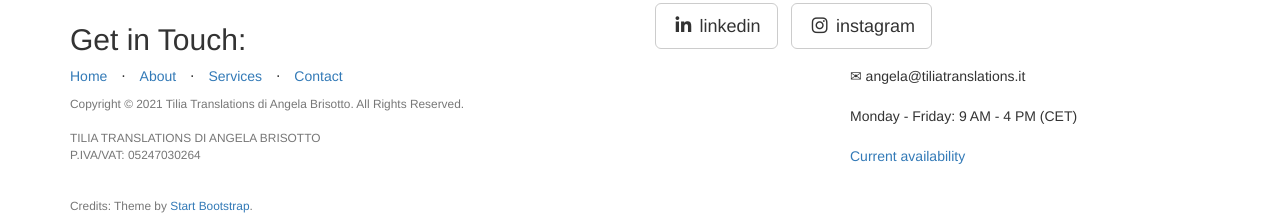
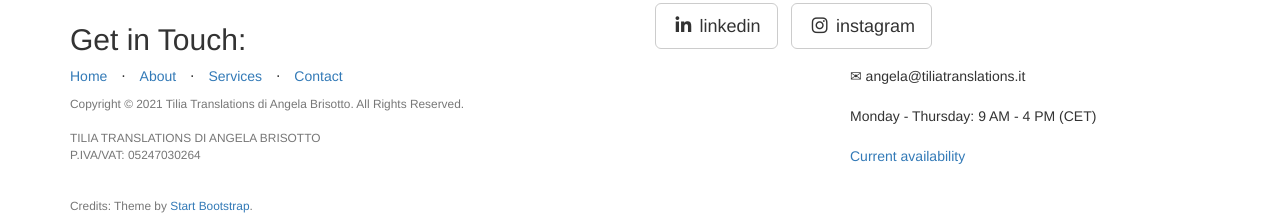
Before and after one commit to angelatiliatranslations/englishversion, a Jekyll site: the page built from _posts/2014-09-21-services-1.markdown, in a window 1280 px wide and 900 px high, scrolled down 3010 px. Shown: the part 675-897 px from the top of the window. Built offline with Jekyll 4.4.1, drawn with Linux system fonts in a browser that asks for light colours; nearby versions of some CDN libraries; library files that are not in the unit come from our copies.

Commit message:
Update _config.yml

```diff
--- a/_config.yml
+++ b/_config.yml
@@ -22,7 +22,7 @@ Credits: Theme by <a href="https://startbootstrap.com/">Start Bootstrap</a>.'
 credits: '&#9993; angela@tiliatranslations.it
 <br>
 <br>
-Monday - Friday: 9 AM - 4 PM (CET)
+Monday - Thursday: 9 AM - 4 PM (CET)
 <br>
 <br>
 <a href="https://www.proz.com/translator/2997713">Current availability</a>'
```
